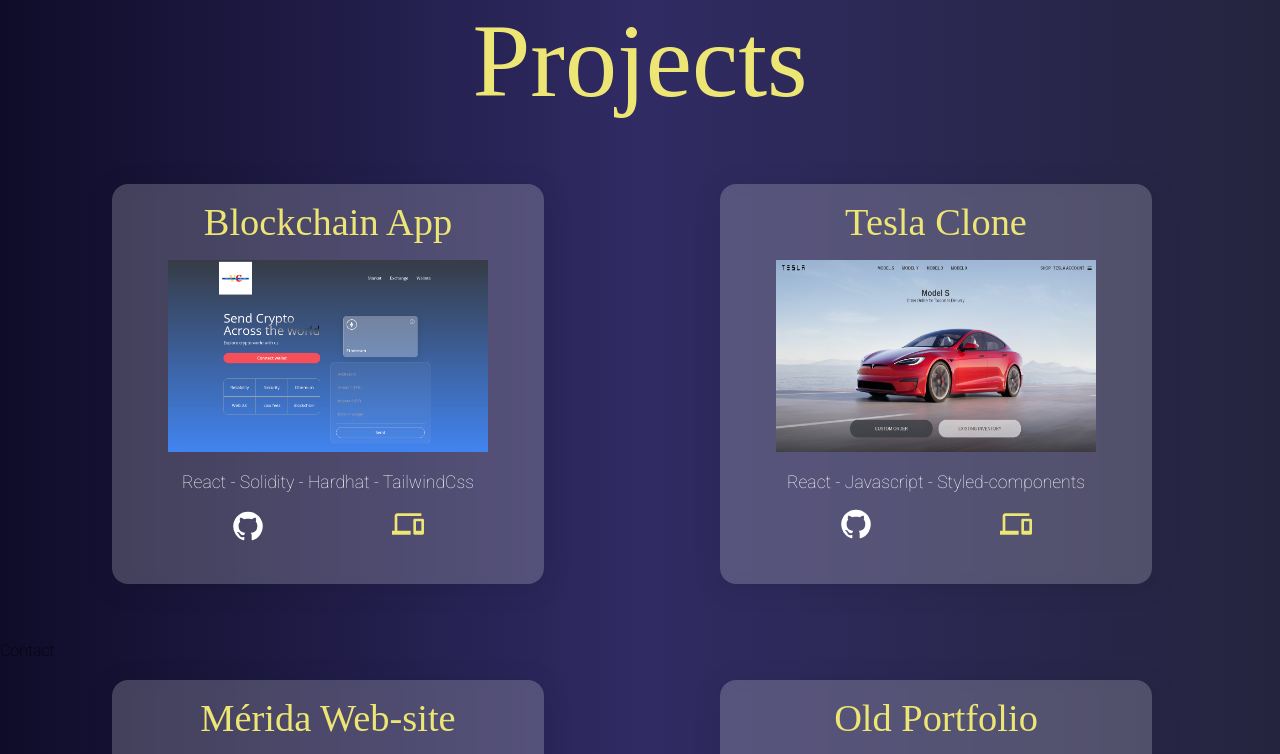
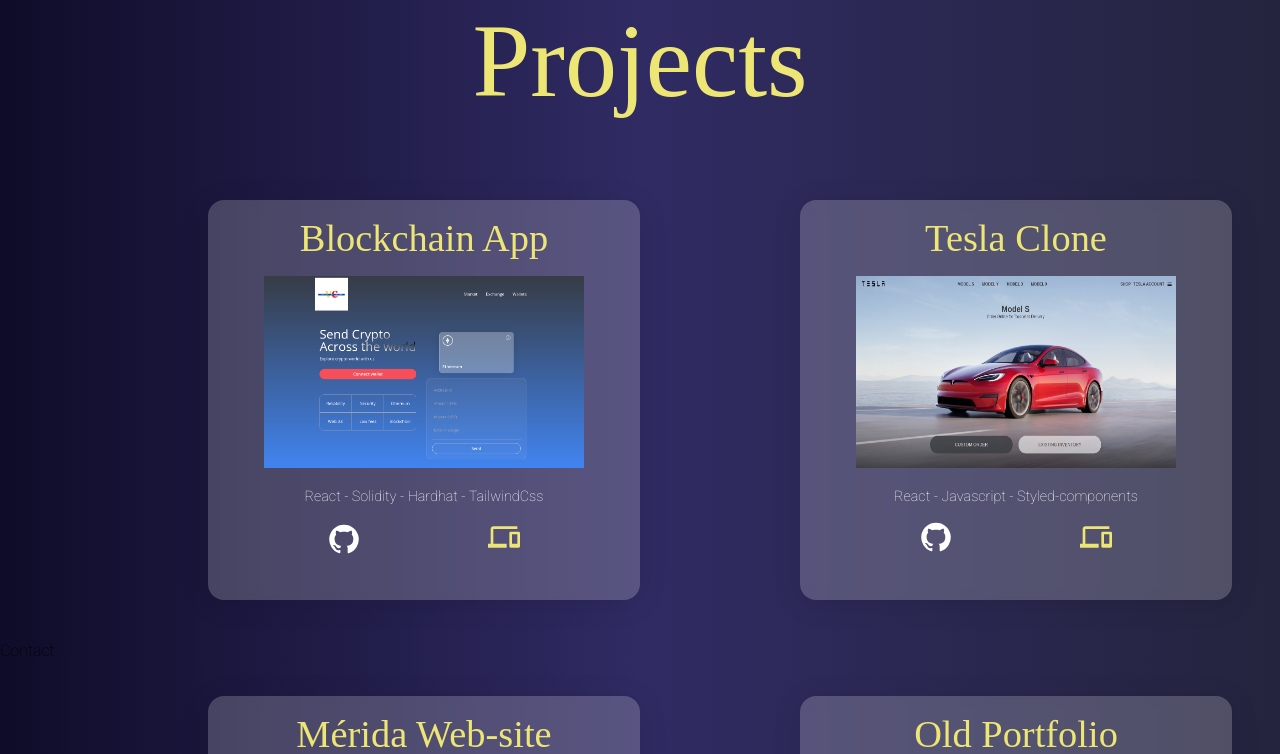
Before and after one commit to brimanz/personal_portfolio-2023, a React (Vite) app: page / in a window 1280 px wide. Shown: the part 2320-3074 px from the top of the page. Built offline with nearby package versions, Linux system fonts and the light colour scheme; a web font is replaced by a local one.

Commit message:
fix overflow-x

```diff
--- a/src/components/projects/Projects.jsx
+++ b/src/components/projects/Projects.jsx
@@ -116,12 +116,12 @@
 		margin: 0;
 	}
 
-	@media (max-width: 340px){
+	@media (max-width: 49px){
 		font-size: 3rem;
 	}
 `;
 const WorksContainer = styled.div`
-	margin: 1rem 2rem;
+	margin: 2rem 8rem;
 	display: grid;
 	grid-template-columns: repeat(2, 1fr);
 
@@ -131,8 +131,8 @@
 		grid-template-columns: repeat(1, 1fr);
 	}
 
-	@media (max-width: 340px){
-		margin: 2rem auto;
+	@media (max-width: 479px){
+		margin: 3rem auto;
 		display: grid;
 		grid-template-columns: repeat(1, 1fr);
 	}
@@ -148,8 +148,8 @@
 	backdrop-filter: blur(5px);
 	-webkit-backdrop-filter: blur(5px);
 
-	@media (max-width: 340px){
-		margin: 1rem 0;
+	@media (max-width: 479px){
+		margin: 4rem 0;
 		width: 13rem;
 		height: 20rem;
 	}
@@ -161,15 +161,15 @@
 	color: #EDE574;
 	margin: 1rem;
 
-	@media (max-width: 340px){
-		font-size: 1rem;
+	@media (max-width: 479px){
+		font-size: 1.4rem;
 	}
 `;
 const ProjectImage = styled.img`
 	width: 20rem;
 	height: 12rem;
 
-	@media (max-width: 340px){
+	@media (max-width: 479px){
 		width: 13rem;
 		height: 10rem;
 	}
@@ -179,7 +179,7 @@
 	align-items: center;
 	justify-content: center;
 
-	@media (max-width: 340px){
+	@media (max-width: 479px){
 		margin: 1.2rem 0;
 	}
 `;
@@ -195,8 +195,8 @@
 		color: #ffffff;
 	}
 
-	@media (max-width: 340px){
-		font-size: 1.5rem;
+	@media (max-width: 479px){
+		font-size: 1.2rem;
 		margin: 0 1.3rem;
 	}
 `;
@@ -212,18 +212,18 @@
 		color: #EDE574;
 	}
 
-	@media (max-width: 340px){
-		font-size: 1.5rem;
+	@media (max-width: 479px){
+		font-size: 1.2rem;
 		margin: 0 1.3rem;
 	}
 `;
 const ProjectText = styled.p`
-	font-size: 1.1rem;
+	font-size: 0.9rem;
 	color: #ffffff;
 	margin: 1rem 0;
 	width: 100%;
 
-	@media (max-width: 340px){
+	@media (max-width: 49px){
 		font-size: 0.7rem;
 	}
 `;
--- a/src/index.css
+++ b/src/index.css
@@ -13,6 +13,7 @@
   background: -webkit-linear-gradient(to left, #24243e, #302b63, #0f0c29);  /* Chrome 10-25, Safari 5.1-6 */
   background: linear-gradient(to left, #24243e, #302b63, #0f0c29); /* W3C, IE 10+/ Edge, Firefox 16+, Chrome 26+, Opera 12+, Safari 7+ */
   font-family: 'Roboto', sans-serif;
+  overflow-x: hiden;
 }
 
 /*keyframes*/
```
